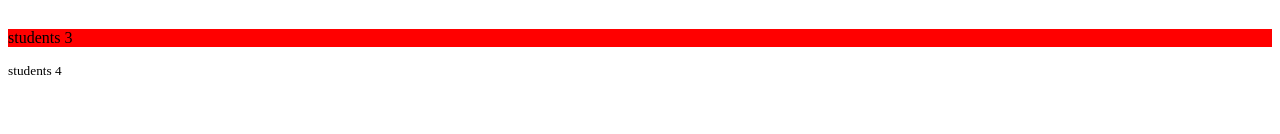
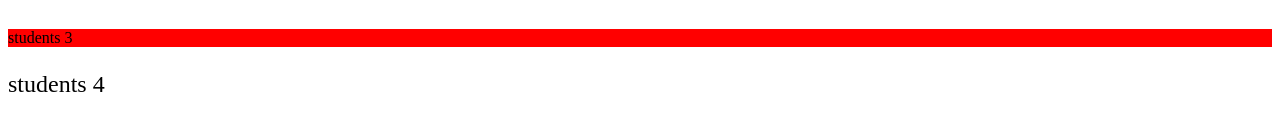
Before and after one commit to VictoriaIleanaRodriguezMora/angular_proyecto, an Angular app: page / in a window 1280 px wide. Shown: the part 166-300 px from the top of the page. Built offline with nearby package versions, Linux system fonts and the light colour scheme.

Commit message:
feat(readme, modules y components): :bug: Se arregla el archivo students.component.html, se actualiza el readme.
Se arregla el archivo students.html agregando la variable size en la clase del componente

```diff
--- a/src/app/app.module.ts
+++ b/src/app/app.module.ts
@@ -6,11 +6,13 @@ import { AppComponent } from './app.component';
 import { HeaderModule } from './modules/header/header.module';
 import { SidebarModule } from './modules/sidebar/sidebar.module';
 import { StudentsModule } from './modules/students/students.module';
+// import { StudentsDirective } from './directives/students.directive';
 
 
 @NgModule({
   declarations: [
     AppComponent,
+    // StudentsDirective,
   ],
   imports: [
     BrowserModule,
--- a/src/app/components/students/students.component.ts
+++ b/src/app/components/students/students.component.ts
@@ -9,4 +9,5 @@ export class StudentsComponent {
   myFontSize = 23;
   myFontSize2 = 25 + 'px';
   hayError = true;
+  size = 'smaller';
 }
```
Also changed, not shown: src/app/directives/students.directive.ts (added, +10 -0 lines), 2 other files (tests, documents, lock files or other folders).
